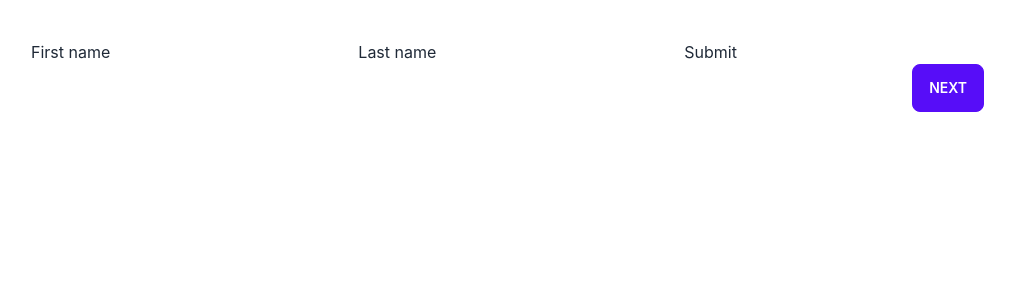
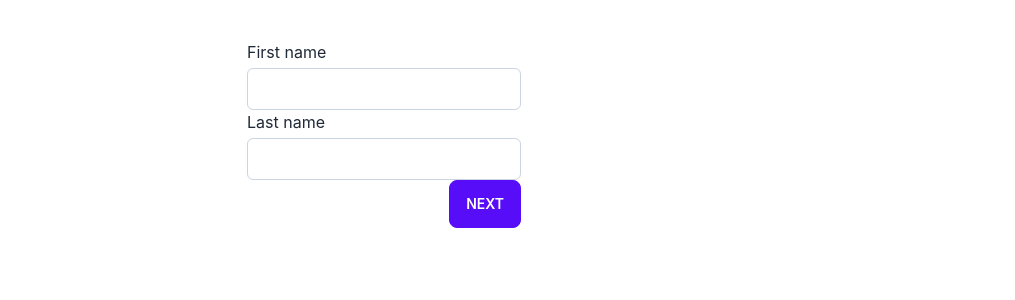
Before and after one commit to Szczenathemonke/FakeBookingPage, a React (Vite) app: page / in a window 1280 px wide. Shown: the top 300 px of the page, without its empty margins (256-1271 px from the left). Built offline with nearby package versions, Linux system fonts and the light colour scheme.

Commit message:
multipageform working

```diff
--- a/src/App.tsx
+++ b/src/App.tsx
@@ -1,39 +1,13 @@
-import { createContext, useState } from "react";
 import "./App.css";
 
-import FormSwitch from "./components/FormSwitch";
+import MultiPageForm from "./components/MultiPageForm";
 
 function App() {
-  const [page, setPage] = useState(0);
-
   return (
     <div className="container  m-h-screen">
       <div className="flex flex-col m-10">
         <div className="flex flex-row justify-center">
-          <FormSwitch step={page} />
-        </div>
-        <div className="flex flex-row justify-between">
-          <div>
-            {page > 0 && (
-              <button
-                className="btn btn-primary"
-                onClick={() => setPage((old) => old - 1)}
-              >
-                previous
-              </button>
-            )}
-          </div>
-
-          <div>
-            {page < 3 && (
-              <button
-                className="btn btn-primary"
-                onClick={() => setPage((old) => old + 1)}
-              >
-                next
-              </button>
-            )}
-          </div>
+          <MultiPageForm />
         </div>
       </div>
     </div>
@@ -41,7 +15,3 @@ function App() {
 }
 
 export default App;
-
-{
-  /* <button onClick={setPage((old) => old + 1)}></button> */
-}
--- a/src/components/FormFirstStep.tsx
+++ b/src/components/FormFirstStep.tsx
@@ -1,35 +1,11 @@
-import { Formik, FormikProps, Form } from "formik";
-import { createContext, useContext } from "react";
 import InputComponent from "./InputComponent";
-export type Values = {
-  firstName: string;
-  lastName: string;
-  phone: number | string;
-  email: string;
-  birth: number | string;
-};
 
 const FormFirstStep = () => {
-  const formStep = createContext(null);
   return (
-    <Formik
-      initialValues={{
-        firstName: "",
-        lastName: "",
-        phone: "",
-        email: "",
-        birth: "",
-      }}
-      onSubmit={(values) => alert(JSON.stringify(values))}
-    >
-      {(props) => (
-        <Form onSubmit={props.handleSubmit}>
-          <InputComponent name="firstName" type="text" label="First name" />
-          <InputComponent name="lastName" type="text" label="Last name" />
-          <button type="submit">Submit</button>
-        </Form>
-      )}
-    </Formik>
+    <>
+      <InputComponent name="firstName" type="text" label="First name" />
+      <InputComponent name="lastName" type="text" label="Last name" />
+    </>
   );
 };
 
--- a/src/components/FormSecondStep.tsx
+++ b/src/components/FormSecondStep.tsx
@@ -1,5 +1,12 @@
+import InputComponent from "./InputComponent";
+
 const FormSecondStep = () => {
-  return <div>Second Step</div>;
+  return (
+    <>
+      <InputComponent name="phone" type="text" label="phone" />
+      <InputComponent name="email" type="text" label="email" />
+    </>
+  );
 };
 
 export default FormSecondStep;
--- a/src/components/FormSwitch.tsx
+++ b/src/components/FormSwitch.tsx
@@ -1,4 +1,4 @@
-import FormFirstStep from "./FormFirstStep";
+import FormFirstStep from "./MultiPageForm";
 import FormSecondStep from "./FormSecondStep";
 import FormSummary from "./FormSummary";
 import FormThirdStep from "./FormThirdStep";
@@ -7,10 +7,10 @@ type SwitchProps = {
   step: number;
 };
 
-const FormSwitch = (props: SwitchProps) => {
-  switch (props.step) {
+const FormSwitch = (step, formProps) => {
+  switch (step) {
     case 0:
-      return <FormFirstStep />;
+      return <FormFirstStep formProps={formProps} />;
     case 1:
       return <FormSecondStep />;
     case 2:
--- a/src/components/FormThirdStep.tsx
+++ b/src/components/FormThirdStep.tsx
@@ -1,5 +1,15 @@
+import InputComponent from "./InputComponent";
+
 const FormThirdStep = () => {
-  return <div>Third Step</div>;
+  return (
+    <>
+      <InputComponent name="birth" type="text" label="phone" />
+      {/* <button className="btn btn-secondary" type="submit">
+        {" "}
+        submit Form
+      </button> */}
+    </>
+  );
 };
 
 export default FormThirdStep;
--- a/src/components/InputComponent.tsx
+++ b/src/components/InputComponent.tsx
@@ -1,6 +1,6 @@
 import { FieldConfig, useField } from "formik";
 import { ReactComponentElement } from "react";
-import { Values } from "./FormFirstStep";
+import { Values } from "./MultiPageForm";
 
 interface Props extends FieldConfig, Values {
   label: string;
@@ -10,9 +10,13 @@ const InputComponent = ({ label, ...props }: Props) => {
   const [field, meta] = useField(props);
   return (
     <>
-      <label>
+      <label className="block">
         {label}
-        <input {...field} {...props} />
+        <input
+          className="mt-1 block w-full px-3 py-2 bg-white border border-slate-300 rounded-md "
+          {...field}
+          {...props}
+        />
       </label>
       {meta.touched && meta.error ? (
         <div className="error">{meta.error}</div>
--- /dev/null
+++ b/src/components/MultiPageForm.tsx
@@ -0,0 +1,93 @@
+import { Formik, FormikProps, Form } from "formik";
+import { createContext, useRef, useState } from "react";
+import FormFirstStep from "./FormFirstStep";
+import FormSecondStep from "./FormSecondStep";
+import FormSummary from "./FormSummary";
+import FormSwitch from "./FormSwitch";
+import FormThirdStep from "./FormThirdStep";
+import InputComponent from "./InputComponent";
+export type Values = {
+  firstName: string;
+  lastName: string;
+  phone: number | string;
+  email: string;
+  birth: number | string;
+};
+
+const MultiPageForm = () => {
+  // const formValues = useRef();
+  const [page, setPage] = useState(0);
+
+  const formSwitch = (page: number) => {
+    switch (page) {
+      case 0:
+        return <FormFirstStep />;
+      case 1:
+        return <FormSecondStep />;
+      case 2:
+        return <FormThirdStep />;
+      case 3:
+        return <FormSummary />;
+      default:
+        return <FormFirstStep />;
+    }
+  };
+  return (
+    <div className="flex flex-col">
+      <div className="flex flex-row justify-between">
+        <Formik
+          initialValues={{
+            firstName: "",
+            lastName: "",
+            phone: "",
+            email: "",
+            birth: "",
+          }}
+          onSubmit={(values) => {
+            // formValues.current(JSON.stringify(values))
+            alert(JSON.stringify(values));
+          }}
+        >
+          {(formProps) => (
+            <Form onSubmit={formProps.handleSubmit}>
+              {formSwitch(page)}
+
+              <div className="flex flex-row justify-between">
+                <div>
+                  {page > 0 && (
+                    <button
+                      type="button"
+                      className="btn btn-primary"
+                      onClick={() => setPage((old) => old - 1)}
+                    >
+                      previous
+                    </button>
+                  )}
+                </div>
+
+                <div>
+                  {page < 3 && (
+                    <button
+                      type="button"
+                      className="btn btn-primary"
+                      onClick={() => setPage((old) => old + 1)}
+                    >
+                      next
+                    </button>
+                  )}
+                  {page === 3 && (
+                    <button className="btn btn-secondary" type="submit">
+                      Submit Form
+                    </button>
+                  )}
+                </div>
+              </div>
+            </Form>
+          )}
+        </Formik>
+      </div>
+    </div>
+  );
+};
+
+export default MultiPageForm;
```
